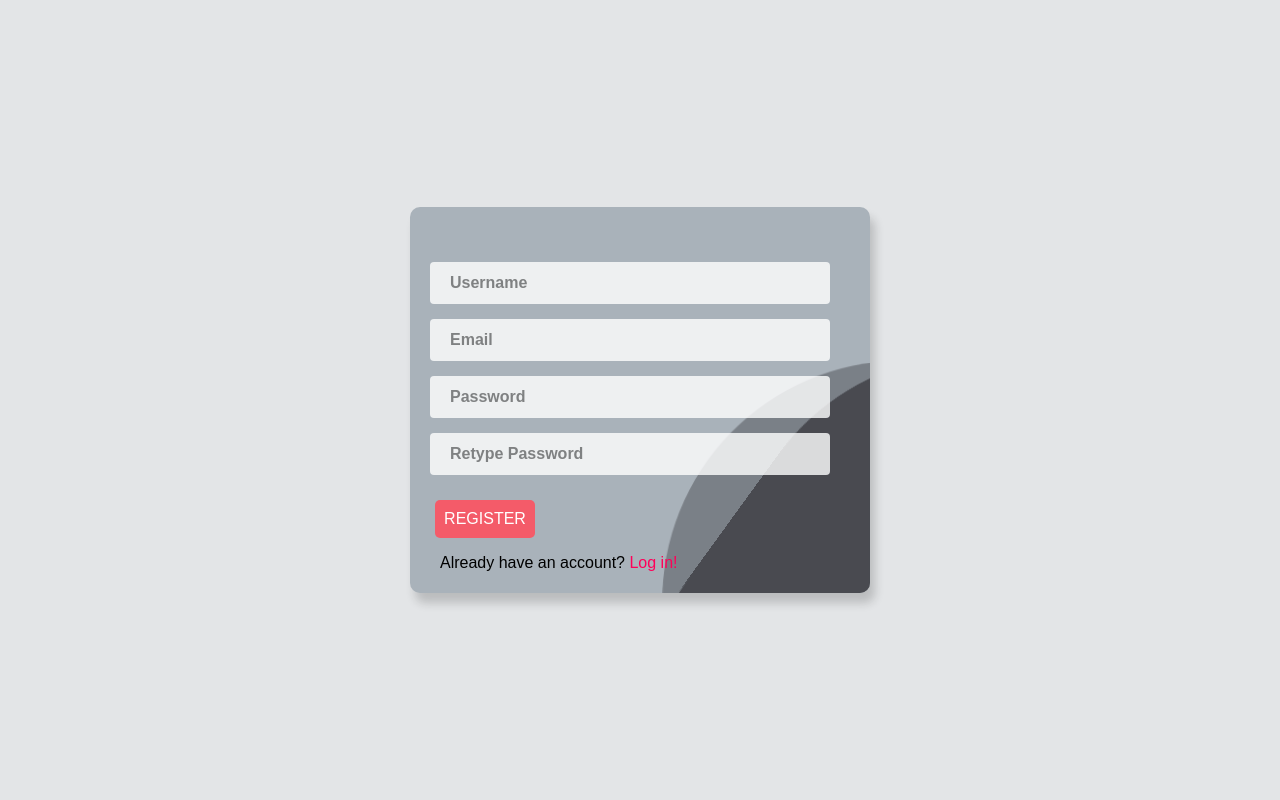
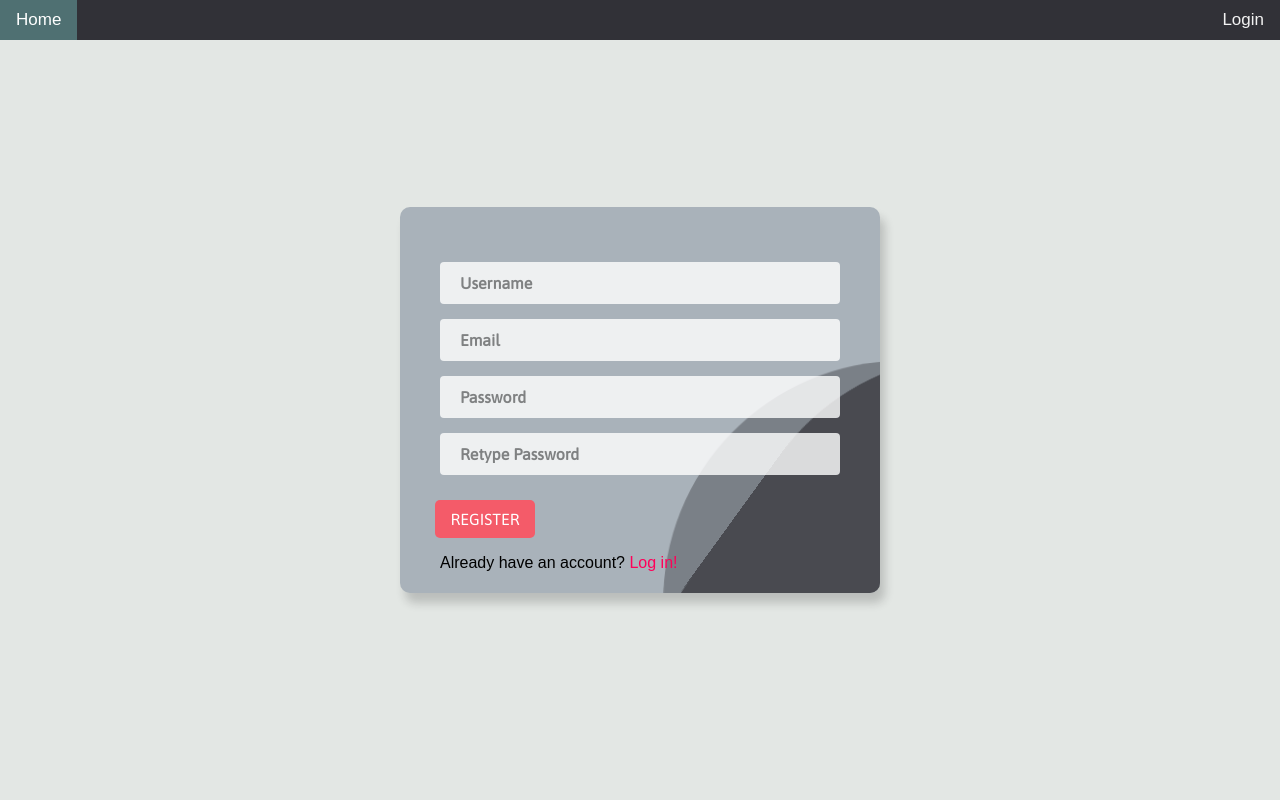
Before and after one commit to filipvalentin/proiectTW, a PHP site: page /src/register.html in a window 1280 px wide. Run offline with PHP 8.4, Linux system fonts and the light colour scheme.

Commit message:
qol changes

```diff
--- a/css/register.css
+++ b/css/register.css
@@ -1,14 +1,16 @@
 body {
+font-family: "Asap", sans-serif;
+}
+main{
 	display: flex;
 	background: #e3e5e7;
-	font-family: "Asap", sans-serif;
+
 	justify-content: center;
 }
-
 .register {
 	overflow: hidden;
 	background-color:  #a9b2ba;
-	padding: 40px 30px 5px 30px;
+	padding: 40px 40px 5px 40px;
 	border-radius: 10px;
 	position: absolute;
 	top: 50%;
@@ -64,7 +66,7 @@
 	width: 100%;
 	height: 100%;
 	padding: 12px 20px;
-	margin: 15px -10px;
+	margin: 15px 0px;
 	opacity: 0.8;
 }
 .register > button {
--- a/src/register.html
+++ b/src/register.html
@@ -1,14 +1,27 @@
+<html lang="en">
 
-<html lang="en">
 <head>
 	<meta charset="UTF-8">
 	<meta http-equiv="X-UA-Compatible" content="IE=edge">
 	<meta name="viewport" content="width=device-width, initial-scale=1.0">
 	<title>Register</title>
-	 <link rel="stylesheet" href="../css/register.css" >
+	<link rel="stylesheet" href="../css/register.css">
+	<link rel="stylesheet" href="https://fonts.googleapis.com/css?family=Asap">
+	<link rel="stylesheet" href="../css/top-navbar.css">
+</head>
 
-</head>
 <body>
+	<nav class="top-navbar">
+		<div>
+			<a class="active" href="">Home</a>
+
+		</div>
+
+		<div class="navbar-right">
+			<a href="login.html">Login</a>
+		</div>
+	</nav>
+	<main>
 		<form class="register">
 			<input type="text" placeholder="Username">
 
@@ -21,5 +34,7 @@
 
 			<p>Already have an account? <a href="login.html">Log in!</a></p>
 		</form>
+	</main>
 </body>
+
 </html>
```
Also changed, not shown: css/login.css (+11 -2 lines), src/login.html (+17 -4 lines). Lines whose indentation alone changed are shown as unchanged.
